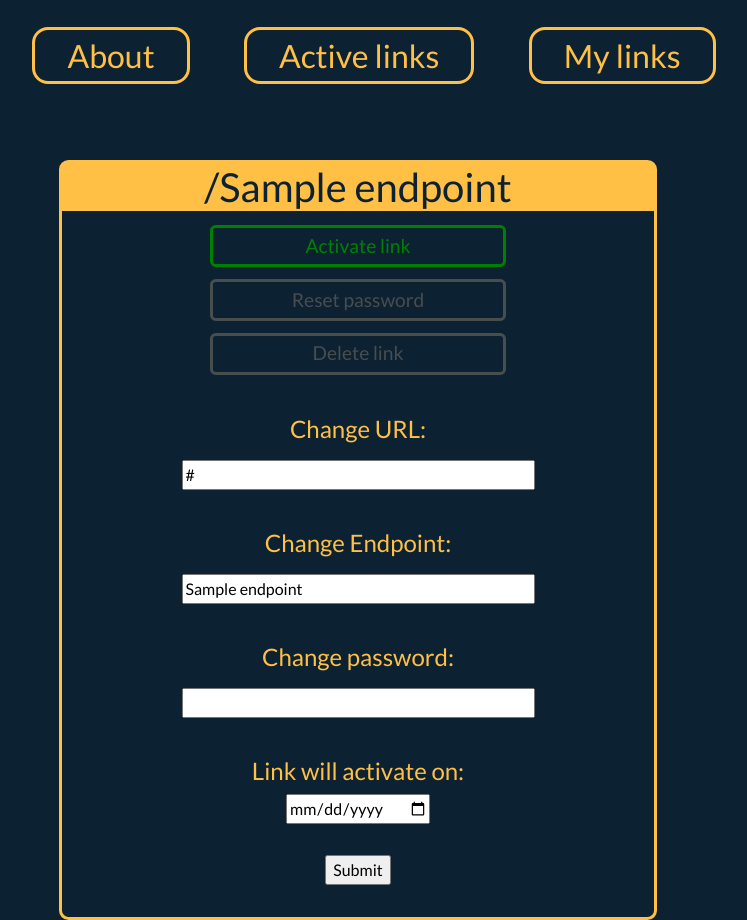
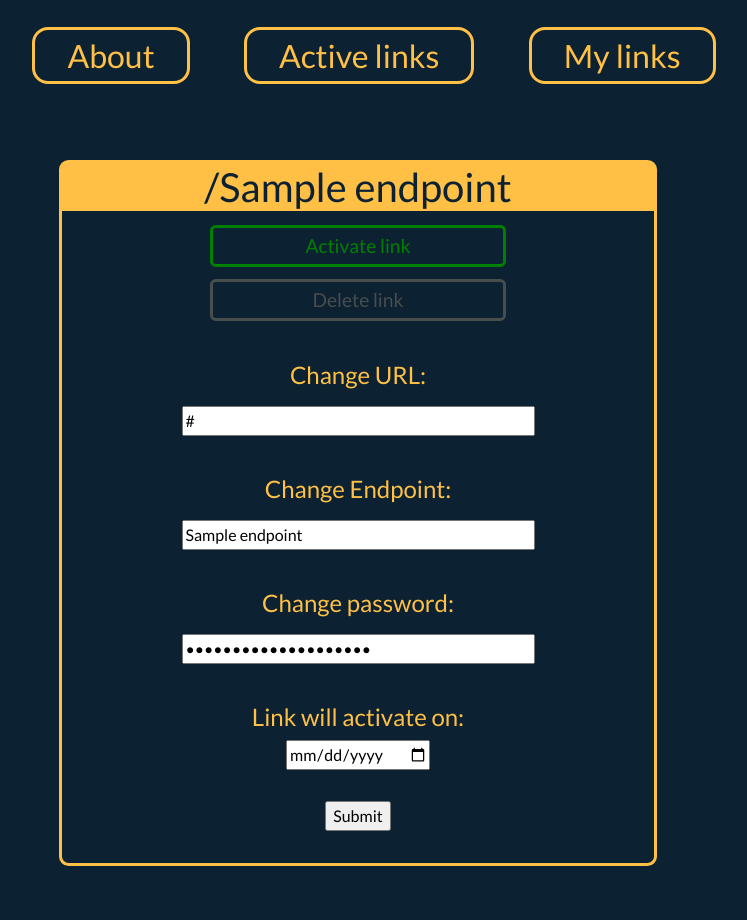
Before and after one commit to Applifting/link-shortener, a Python web app: template link_shortener/templates/edit_form.html in a window 1280 px wide. Shown: the whole page, without its empty margins (282-1029 px from the left). After the commit the page ends 866 px from the top, so only its background shows below. Run offline with Jinja, Linux system fonts and the light colour scheme; the template is opened without the code that fills it: most values are stand-ins (such as "Sample title", 1, 10 or a date in 2020); form fields are guessed from the names that the template uses; some libraries are stand-ins or nearby versions.

Commit message:
edit_form.html - removed reset password, changed set/change password behaviour, added mock password value in case a password is present and password type for input field to hide the content form_routes.py: changed UpdateForm password field to StringField update.py: in update_link() added logic for password change

```diff
--- a/link_shortener/form_routes.py
+++ b/link_shortener/form_routes.py
@@ -39,7 +39,7 @@ class CreateForm(SanicForm):
 class UpdateForm(SanicForm):
     endpoint = StringField('Endpoint', validators=[DataRequired(), NoneOf('/')])
     url = StringField('URL', validators=[DataRequired()])
-    password = PasswordField('Password', validators=[])
+    password = StringField('Password', validators=[])
     switch_date = DateField('Status switch date')
     submit = SubmitField('Update')
 
--- a/link_shortener/templates/edit_form.html
+++ b/link_shortener/templates/edit_form.html
@@ -12,14 +12,8 @@
           <div id="edit-anchor">
             {% if payload.is_active %}
               <a class="deactivate" href="/deactivate/{{ payload.id }}">Deactivate link</a>
-              {% if payload.password %}
-                <a class="reset-delete" href="/reset/{{ payload.id }}">Reset password</a>
-              {% endif %}
             {% else %}
               <a class="activate" href="/activate/{{ payload.id }}">Activate link</a>
-              {% if payload.password %}
-                <a class="reset-delete" href="/reset/{{ payload.id }}">Reset password</a>
-              {% endif %}
             {% endif %}
             <a class="reset-delete" href="/delete/{{ payload.id }}/confirm/">Delete link</a>
           </div>
@@ -36,7 +30,7 @@
         {% else %}
           <li><h4>Set a password:</h4></li>
         {% endif %}
-        <li>{{ form.password(size=40) }}</li>
+        <li>{{ form.password(size=40, value=20*'\u25CF' if payload.password, type="password") }}</li>
         <br>
         {% if payload.switch_date %}
           {% if payload.is_active %}
```
Also changed, not shown: link_shortener/commands/update.py (+26 -23 lines), 1 other file.
